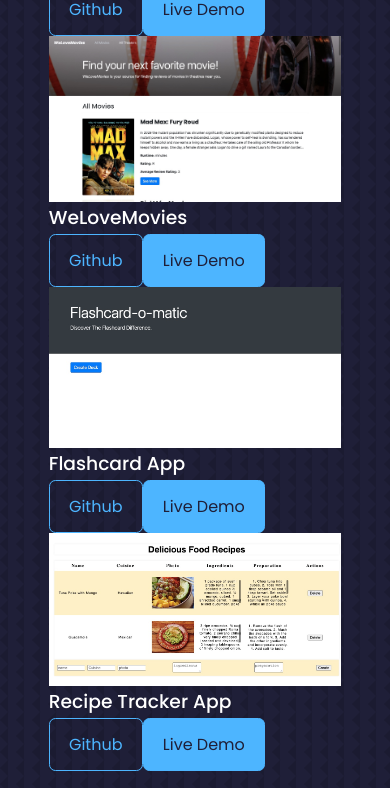
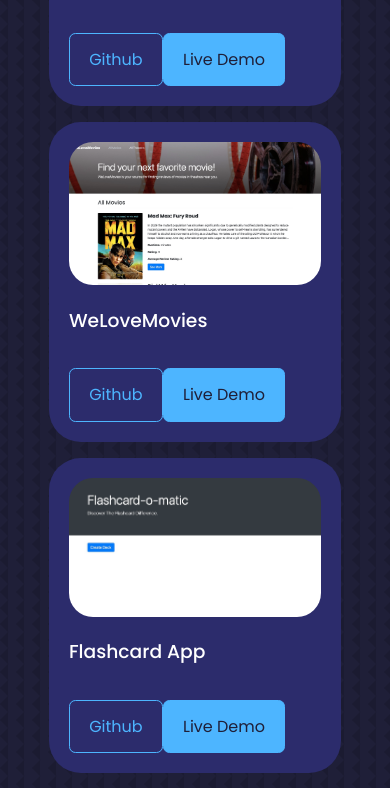
Before and after one commit to ValerieAlejandraa/My-portfolio, a React (Create React App) app: page / in a window 390 px wide. Shown: the part 3880-4668 px from the top of the page. Built offline with nearby package versions, Linux system fonts and the light colour scheme.

Commit message:
added styling to each project item

```diff
--- a/src/components/portfolio/Portfolio.jsx
+++ b/src/components/portfolio/Portfolio.jsx
@@ -19,8 +19,10 @@
             <img src={IMG1} alt="restaurant reservation" />
           </div>
             <h3>Restaurant Reservations</h3>
+            <div className="portfolio__item-cta">
             <a href="https://github.com/ValerieAlejandraa/RestaurantReservations" className='btn'>Github</a>
             <a href="https://restaurantreservationfrontend.onrender.com/dashboard?date=2023-09-07" className='btn btn-primary' target='_blank'>Live Demo</a>
+            </div>
         </article>
 
         <article className='portfolio__item'>
@@ -28,8 +30,10 @@
             <img src={IMG2} alt="we love movies" />
           </div>
             <h3>WeLoveMovies</h3>
+            <div className="portfolio__item-cta">
             <a href="https://github.com/ValerieAlejandraa/WeLoveMovies" className='btn'>Github</a>
             <a href="https://welovemoviesfrontend.onrender.com/theaters" className='btn btn-primary' target='_blank'>Live Demo</a>
+            </div>
         </article>
 
         <article className='portfolio__item'>
@@ -37,8 +41,10 @@
             <img src={IMG3} alt="flashcard app" />
           </div>
             <h3>Flashcard App</h3>
+            <div className="portfolio__item-cta">
             <a href="https://github.com/ValerieAlejandraa/FlashCardApp" className='btn'>Github</a>
             <a href="https://flashcard-app-xinh.onrender.com/" className='btn btn-primary' target='_blank'>Live Demo</a>
+            </div>
         </article>
 
         <article className='portfolio__item'>
@@ -46,8 +52,11 @@
             <img src={IMG4} alt="recipe tracker app" />
           </div>
             <h3>Recipe Tracker App</h3>
+            <div className="portfolio__item-c">
             <a href="https://github.com/ValerieAlejandraa/RecipeTrackerApp" className='btn'>Github</a>
             <a href="https://recipetrackerapp.onrender.com/" className='btn btn-primary' target='_blank'>Live Demo</a>
+
+            </div>
         </article>
       </div>
     </section>
--- a/src/components/portfolio/portfolio.css
+++ b/src/components/portfolio/portfolio.css
@@ -0,0 +1,49 @@
+.portfolio__container {
+    display:grid;
+    grid-template-columns: repeat(2,1fr);
+    gap: 2.5rem;
+}
+
+.portfolio__item {
+    background: var(--color-bg-variant) ;
+    padding:1.2rem;
+    border-radius: 2rem;
+    border: 1px solid transparent;
+    transition: var(--transition);
+}
+
+.portfolio__item:hover {
+    border-color: var(--color-primary-variant);
+    background: transparent;
+}
+
+.portfolio__item-image {
+    border-radius: 1.5rem;
+    overflow: hidden;
+}
+
+.portfolio__item h3 {
+    margin: 1.2rem 0 2rem;
+}
+
+.portfolio_item-cta{
+    display:flex;
+    gap:1rem;
+    margin-bottom: 1rem;
+}
+
+/* ================ MEDIA QUERIES (MEDIUM DEVICES) ================= */
+@media screen and (max-width: 1024px) {
+    .portfolio__container {
+      grid-template-columns: 1fr 1fr;
+      gap: 1.2rem;
+    }
+  }
+
+  /* ================ MEDIA QUERIES (SMALL DEVICES) ================= */
+  @media screen and (max-width: 600px) {
+    .portfolio__container {
+      grid-template-columns: 1fr;
+      gap: 1rem;
+    }
+  }
```
